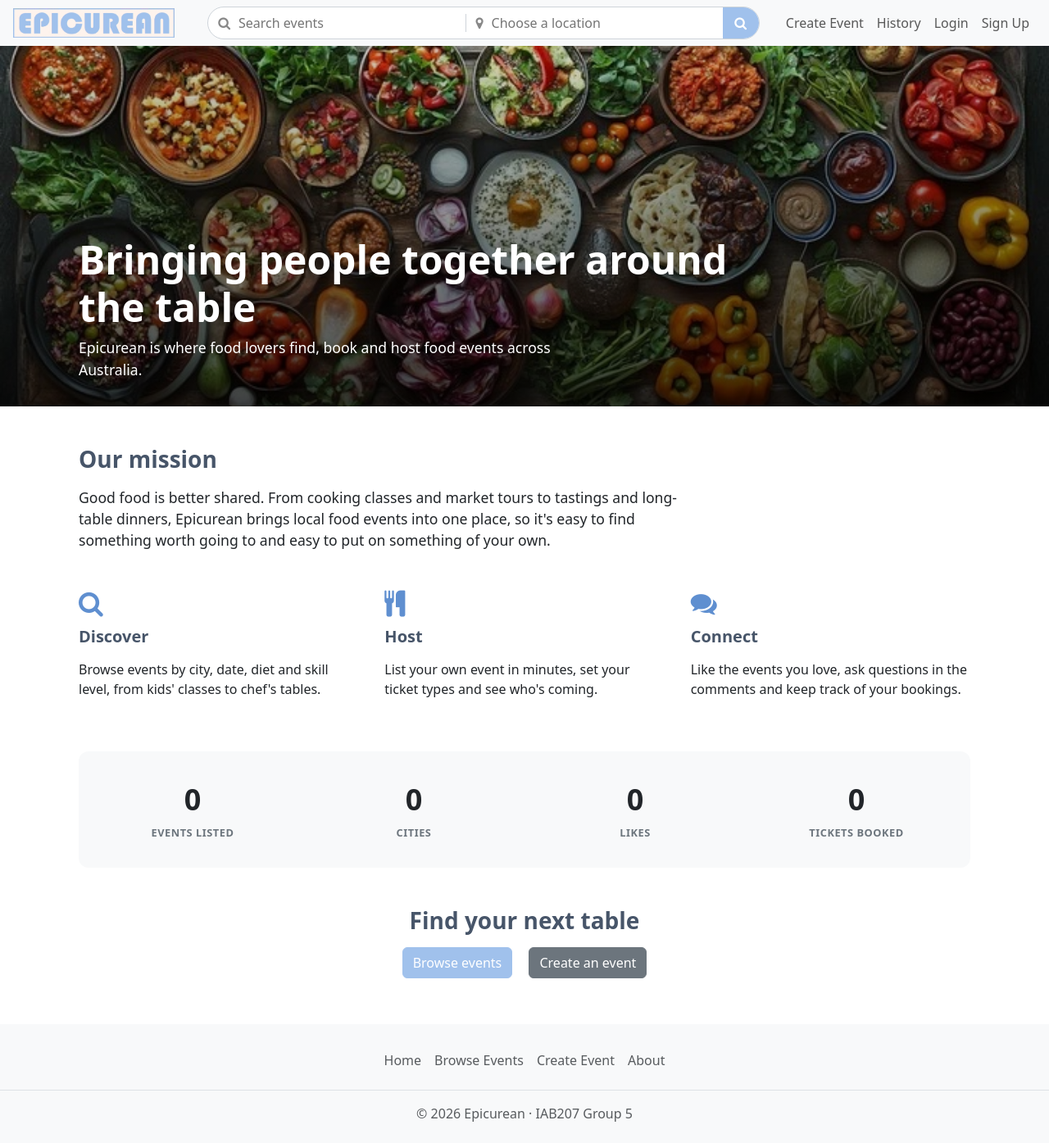
After one commit to ctrl-alt-decay/IAB207-Ryan-Group-5-A2, a Flask app: page /about in a window 1280 px wide. The commit adds this page. Shown: the whole page at 82% size. Run offline with Flask 3, Linux system fonts and the light colour scheme; data that the repository does not hold is empty; some libraries are stand-ins or nearby versions.

Commit message:
Footer links and About page (#30)
- Footer: Home, Browse Events, Create Event and About; the placeholder
  Features, Pricing and FAQs links are gone
- About page: photo banner, mission, Discover/Host/Connect, live numbers
  from the database and links to browse or create an event

```diff
--- a/a2_group5/epicurean/static/style/style.css
+++ b/a2_group5/epicurean/static/style/style.css
@@ -1869,3 +1869,117 @@ body:has(.checkout-overlay) {
 .epicurean-footer {
     background-color: #f8f9fa;
 }
+
+
+/* ======================== About page ======================= */
+
+/* Banner: the photo is cropped to fill a fixed height and darkened at the
+   bottom-left so the white headline stays readable over it */
+.about-hero {
+    position: relative;
+    color: #fff;
+}
+
+.about-hero-img {
+    display: block;
+    width: 100%;
+    height: 320px;
+    object-fit: cover;
+}
+
+.about-hero::after {
+    content: "";
+    position: absolute;
+    inset: 0;
+    background: linear-gradient(to top, rgba(0, 0, 0, 0.75), rgba(0, 0, 0, 0.15));
+}
+
+.about-hero-text {
+    position: absolute;
+    left: 0;
+    right: 0;
+    bottom: 2rem;
+    z-index: 1;
+}
+
+.about-hero-text h1 {
+    max-width: 18em;
+    font-size: 2rem;
+    font-weight: 700;
+}
+
+.about-hero-text p {
+    max-width: 36em;
+    margin-bottom: 0;
+    font-size: 1.1rem;
+}
+
+@media (min-width: 768px) {
+    .about-hero-img {
+        height: 440px;
+    }
+
+    .about-hero-text h1 {
+        font-size: 3rem;
+    }
+}
+
+.about-mission {
+    max-width: 48rem;
+    font-size: 1.1rem;
+}
+
+/* Discover / Host / Connect: stacked on phones, three across from md up */
+.about-features {
+    display: grid;
+    gap: 2rem;
+    margin: 3rem 0;
+}
+
+@media (min-width: 768px) {
+    .about-features {
+        grid-template-columns: repeat(3, 1fr);
+    }
+}
+
+.about-feature-icon {
+    font-size: 2rem;
+    margin-bottom: 0.75rem;
+    color: #5f8fd0;
+}
+
+/* Numbers strip: two a row on phones, four from md up */
+.about-stats {
+    display: grid;
+    grid-template-columns: repeat(2, 1fr);
+    gap: 1.5rem;
+    padding: 2rem 1rem;
+    border-radius: 0.75rem;
+    background-color: #f8f9fa;
+    text-align: center;
+}
+
+@media (min-width: 768px) {
+    .about-stats {
+        grid-template-columns: repeat(4, 1fr);
+    }
+}
+
+.about-stat-value {
+    display: block;
+    font-size: 2.25rem;
+    font-weight: 700;
+}
+
+.about-stat-label {
+    color: #6c757d;
+    text-transform: uppercase;
+    font-size: 0.8rem;
+    font-weight: 700;
+    letter-spacing: 0.04em;
+}
+
+.about-cta {
+    margin-top: 3rem;
+    text-align: center;
+}
--- /dev/null
+++ b/a2_group5/epicurean/templates/about.html
@@ -0,0 +1,69 @@
+{# About page (route main.about, linked from the footer). A photo banner with the
+   headline, what Epicurean is for, three things you can do, live numbers from
+   the database (views.about) and links to get started. #}
+{% extends "base_epicurean.html" %}
+
+{% block title %}About - Epicurean{% endblock %}
+{% block description %}About Epicurean, the place to find and host food events across Australia{% endblock %}
+
+{% block content %}
+
+<!-- ==== Banner: photo with the headline over it ============================== -->
+<section class="about-hero">
+    <img src="{{ url_for('static', filename='img/about-hero.webp') }}" class="about-hero-img" alt="">
+    <div class="about-hero-text event-section-px">
+        <h1>Bringing people together around the table</h1>
+        <p>Epicurean is where food lovers find, book and host food events across Australia.</p>
+    </div>
+</section>
+
+<div class="event-section-px py-5">
+
+    <!-- ==== Mission ============================== -->
+    <section class="about-mission">
+        <h2 class="page-heading">Our mission</h2>
+        <p>Good food is better shared. From cooking classes and market tours to tastings and
+            long-table dinners, Epicurean brings local food events into one place, so it's easy to
+            find something worth going to and easy to put on something of your own.</p>
+    </section>
+
+    <!-- ==== What you can do ============================== -->
+    <section class="about-features">
+        <div class="about-feature">
+            <i class="fa fa-search about-feature-icon" aria-hidden="true"></i>
+            <h3 class="section-heading">Discover</h3>
+            <p>Browse events by city, date, diet and skill level, from kids' classes to chef's tables.</p>
+        </div>
+        <div class="about-feature">
+            <i class="fa fa-cutlery about-feature-icon" aria-hidden="true"></i>
+            <h3 class="section-heading">Host</h3>
+            <p>List your own event in minutes, set your ticket types and see who's coming.</p>
+        </div>
+        <div class="about-feature">
+            <i class="fa fa-comments about-feature-icon" aria-hidden="true"></i>
+            <h3 class="section-heading">Connect</h3>
+            <p>Like the events you love, ask questions in the comments and keep track of your bookings.</p>
+        </div>
+    </section>
+
+    <!-- ==== Live numbers from the database ============================== -->
+    <section class="about-stats" aria-label="Epicurean in numbers">
+        {% for label, value in stats %}
+        <div class="about-stat">
+            <span class="about-stat-value">{{ '{:,}'.format(value) }}</span>
+            <span class="about-stat-label">{{ label }}</span>
+        </div>
+        {% endfor %}
+    </section>
+
+    <!-- ==== Get started ============================== -->
+    <section class="about-cta">
+        <h2 class="page-heading">Find your next table</h2>
+        <div>
+            <a href="{{ url_for('main.search') }}" class="btn btn-primary text-nowrap mx-2 mb-2">Browse events</a>
+            <a href="{{ url_for('main.create_event') }}" class="btn btn-secondary text-nowrap mx-2 mb-2">Create an event</a>
+        </div>
+    </section>
+
+</div>
+{% endblock %}
--- a/a2_group5/epicurean/templates/base_epicurean.html
+++ b/a2_group5/epicurean/templates/base_epicurean.html
@@ -131,19 +131,16 @@
                 <a href="{{ url_for('main.index') }}" class="nav-link px-2 text-muted">Home</a>
             </li>
             <li class="nav-item">
-                <a href="#" class="nav-link px-2 text-muted">Features</a>
+                <a href="{{ url_for('main.search') }}" class="nav-link px-2 text-muted">Browse Events</a>
             </li>
             <li class="nav-item">
-                <a href="#" class="nav-link px-2 text-muted">Pricing</a>
+                <a href="{{ url_for('main.create_event') }}" class="nav-link px-2 text-muted">Create Event</a>
             </li>
             <li class="nav-item">
-                <a href="#" class="nav-link px-2 text-muted">FAQs</a>
-            </li>
-            <li class="nav-item">
-                <a href="#" class="nav-link px-2 text-muted">About</a>
+                <a href="{{ url_for('main.about') }}" class="nav-link px-2 text-muted">About</a>
             </li>
         </ul>
-        <p class="text-center text-muted mb-0">&copy; 2026 Epicurean, Inc</p>
+        <p class="text-center text-muted mb-0">&copy; 2026 Epicurean &middot; IAB207 Group 5</p>
     </footer>
 
     <!-- ==== Scripts ============================== -->
--- a/a2_group5/epicurean/views.py
+++ b/a2_group5/epicurean/views.py
@@ -152,6 +152,19 @@ def category(slug):
     events = db.paginate(_category_query(slug), per_page=EVENTS_PER_PAGE, error_out=True)
     return render_template('events.html', heading=CATEGORIES[slug][0], slug=slug, events=events,
                            liked_ids=_liked_event_ids())
+
+
+# About page (linked from the footer, #30). The numbers strip is live from the
+# database, so it grows as people list events and book tickets.
+@main_bp.route('/about')
+def about():
+    stats = [
+        ('Events listed', db.session.scalar(db.select(db.func.count(Event.id)))),
+        ('Cities', db.session.scalar(db.select(db.func.count(db.distinct(Event.city))))),
+        ('Likes', db.session.scalar(db.select(db.func.coalesce(db.func.sum(Event.likes), 0)))),
+        ('Tickets booked', db.session.scalar(db.select(db.func.coalesce(db.func.sum(Booking.quantity), 0)))),
+    ]
+    return render_template('about.html', stats=stats)
 
 
 # ---- Keyword search (#17) and filters (#16) -------------------------------
```
Also changed, not shown: a2_group5/epicurean/static/img/about-hero.webp (added).
